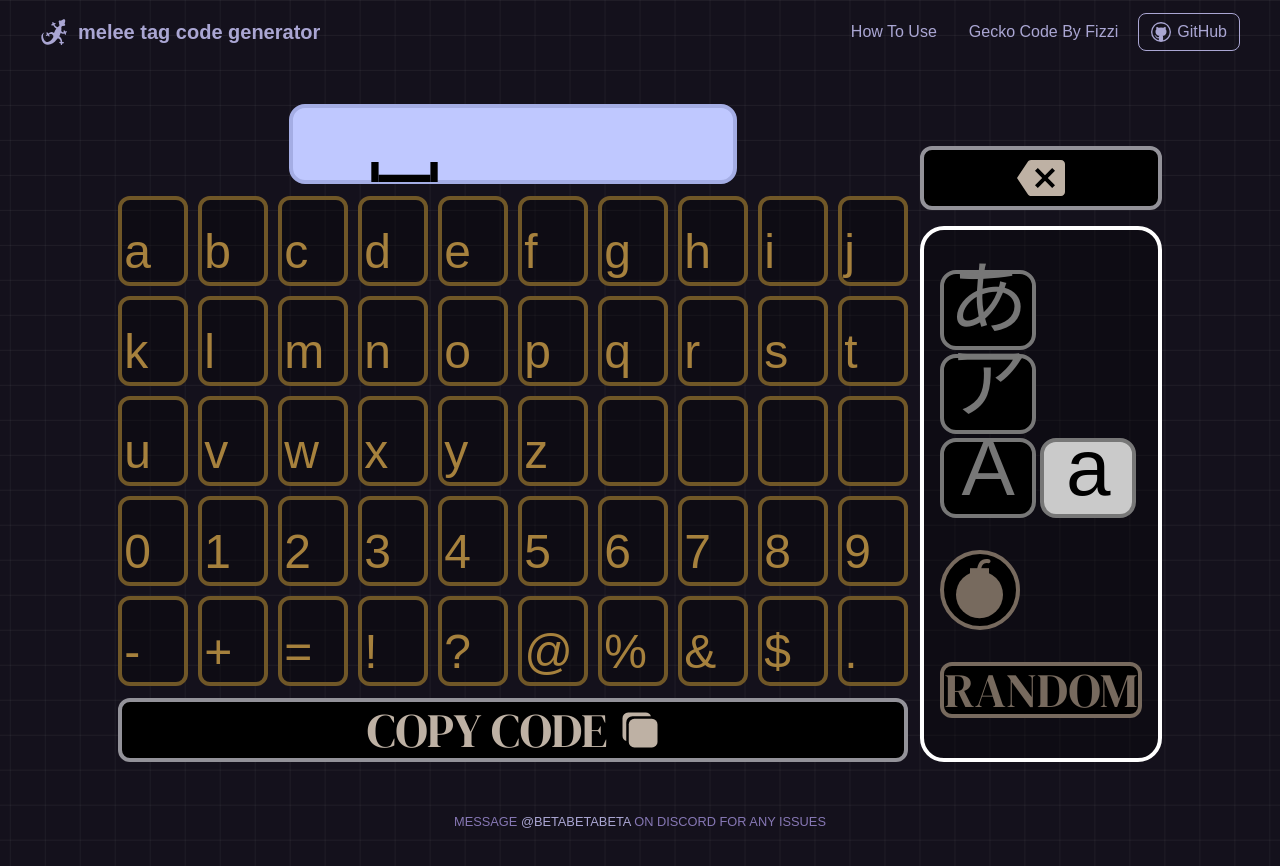
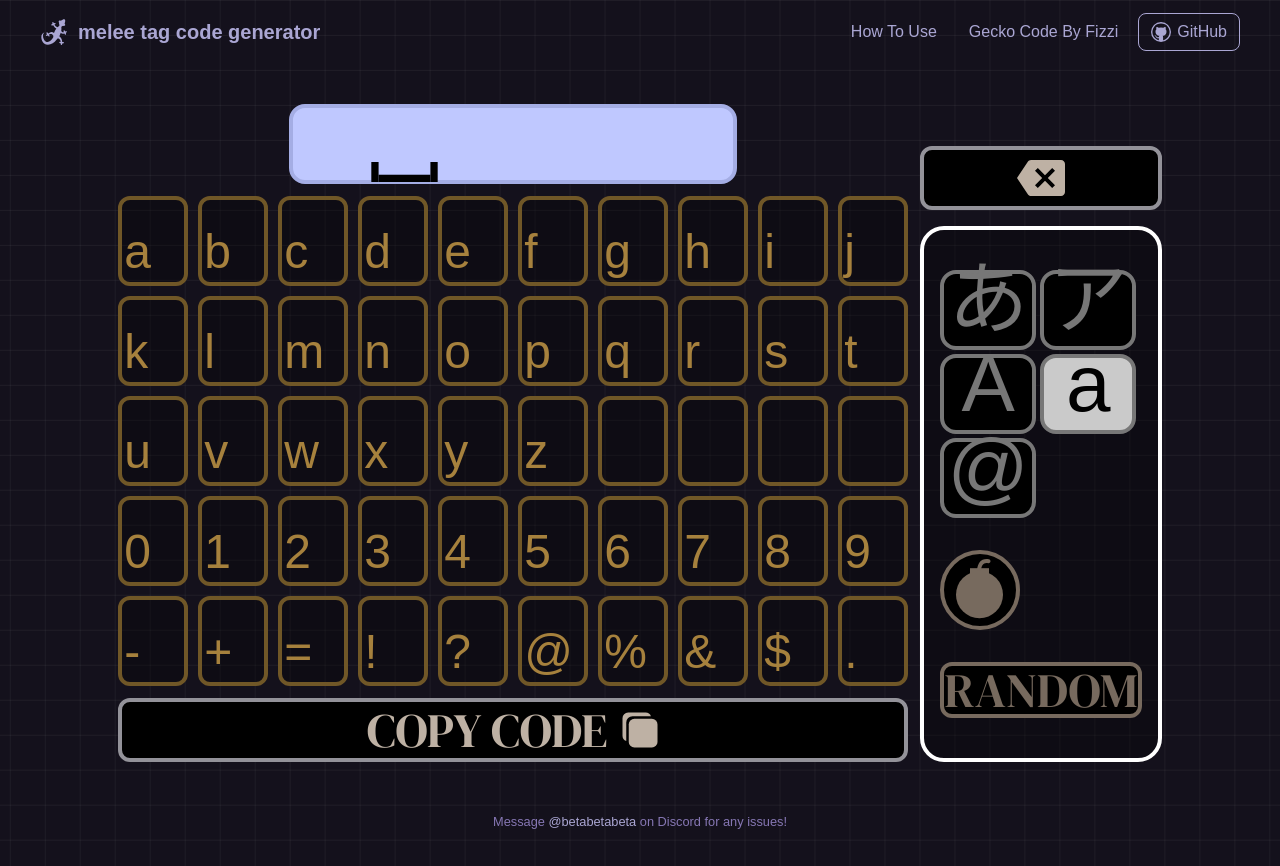
Before and after one commit to fborja44/slippi-tag-code-generator, a React (Vite) app: page / in a window 1280 px wide. Built offline with nearby package versions, Linux system fonts and the light colour scheme; a web font is replaced by a local one.

Commit message:
feat: symbol keyboard, sidebar component

```diff
--- a/src/components/App.tsx
+++ b/src/components/App.tsx
@@ -1,20 +1,11 @@
-import { KeyboardSet } from '../types/types';
-import useTagStore from '../store/tagStore';
-import { choice } from '../utils/utils';
 import CopyButton from './Button/CopyButton';
 import TagDisplay from './TagDisplay/TagDisplay';
-import tags from '../data/tags.json';
 import Header from './Header/Header';
 import Keyboard from './Keyboard/Keyboard';
-import AlphabetButton from './Menu/AlphabetButton/AlphabetButton';
-import ClearButton from './Menu/ClearButton/ClearButton';
-import MenuButton from './Menu/MenuButton/MenuButton';
-import { MdBackspace } from 'react-icons/md';
 import Footer from './Footer/Footer';
+import Sidebar from './Sidebar/Sidebar';
 
 const App = () => {
-	const { updateTag, backspace, setKeyboard } = useTagStore((state) => state);
-
 	return (
 		<>
 			<Header />
@@ -24,48 +15,7 @@ const App = () => {
 					<Keyboard />
 					<CopyButton />
 				</section>
-				<section className='container-col items-end gap-4 self-end'>
-					<MenuButton
-						icon={<MdBackspace />}
-						keyboardKey='Backspace'
-						onClick={backspace}
-					/>
-					<div className='w-full flex flex-col gap-8 bg-menu-bg border-4 border-white rounded-3xl px-4 py-10'>
-						<div className='flex flex-col gap-1 w-fit'>
-							<AlphabetButton
-								keyboardSet={KeyboardSet.hiragana}
-								character='あ'
-								onClick={() => setKeyboard(KeyboardSet.hiragana)}
-							/>
-							<AlphabetButton
-								keyboardSet={KeyboardSet.katakana}
-								character='ア'
-								onClick={() => setKeyboard(KeyboardSet.katakana)}
-							/>
-							<div className='container-row gap-1'>
-								<AlphabetButton
-									keyboardSet={KeyboardSet.englishUpper}
-									character='A'
-									onClick={() => setKeyboard(KeyboardSet.englishUpper)}
-								/>
-								<AlphabetButton
-									keyboardSet={KeyboardSet.englishLower}
-									character='a'
-									onClick={() => setKeyboard(KeyboardSet.englishLower)}
-								/>
-							</div>
-						</div>
-						<ClearButton />
-						<button
-							onClick={() =>
-								updateTag(choice(tags.filter((elem) => elem.length <= 4)))
-							}
-							className='bg-black border-4 border-menu-stone text-menu-stone rounded-xl uppercase font-serif text-5xl hover:bg-menu-yellow hover:text-black active:bg-menu-gold'
-						>
-							Random
-						</button>
-					</div>
-				</section>
+				<Sidebar />
 			</main>
 			<Footer />
 		</>
--- a/src/components/Footer/Footer.tsx
+++ b/src/components/Footer/Footer.tsx
@@ -1,9 +1,9 @@
 const Footer = () => {
 	return (
-		<footer className='h-[64px] container-center w-full pb-6 text-midnight-600 uppercase'>
+		<footer className='h-[64px] container-center w-full pb-6 text-midnight-600'>
 			<small>
 				Message <span className='text-midnight-400'>@betabetabeta</span> on
-				Discord for any issues
+				Discord for any issues!
 			</small>
 		</footer>
 	);
--- a/src/components/Keyboard/Keyboard.tsx
+++ b/src/components/Keyboard/Keyboard.tsx
@@ -6,6 +6,7 @@ import {
 	EnglishUpperKeyboard,
 	HiraganaKeyboard,
 	KatakanaKeyboard,
+	SymbolKeyboard,
 } from '../../data/keyboards';
 import useKeyPressed from '../../hooks/useKeyPressed';
 
@@ -32,6 +33,9 @@ const Keyboard = () => {
 		case KeyboardSet.katakana:
 			keyboardSet = KatakanaKeyboard;
 			break;
+		case KeyboardSet.symbol:
+			keyboardSet = SymbolKeyboard;
+			break;
 		default:
 			keyboardSet = EnglishUpperKeyboard;
 			break;
@@ -39,7 +43,7 @@ const Keyboard = () => {
 
 	return (
 		<div className='grid grid-cols-10 w-fit gap-2.5 flex-wrap'>
-			{Array.from(keyboardSet).map((character, i) => (
+			{keyboardSet.map((character, i) => (
 				<Key character={character} key={`key-${character}-${i}`} />
 			))}
 		</div>
--- /dev/null
+++ b/src/components/Sidebar/Sidebar.tsx
@@ -0,0 +1,66 @@
+import { KeyboardSet } from '../../types/types';
+import useTagStore from '../../store/tagStore';
+import { choice } from '../../utils/utils';
+import tags from '../../data/tags.json';
+import AlphabetButton from '../Menu/AlphabetButton/AlphabetButton';
+import ClearButton from '../Menu/ClearButton/ClearButton';
+import MenuButton from '../Menu/MenuButton/MenuButton';
+import { MdBackspace } from 'react-icons/md';
+
+const Sidebar = () => {
+	const { updateTag, backspace, setKeyboard } = useTagStore((state) => state);
+
+	return (
+		<section className='container-col items-end gap-4 self-end'>
+			<MenuButton
+				icon={<MdBackspace />}
+				keyboardKey='Backspace'
+				onClick={backspace}
+			/>
+			<div className='w-full flex flex-col gap-8 bg-menu-bg border-4 border-white rounded-3xl px-4 py-10'>
+				<div className='flex flex-col gap-1 w-fit'>
+					<div className='container-row gap-1'>
+						<AlphabetButton
+							keyboardSet={KeyboardSet.hiragana}
+							character='あ'
+							onClick={() => setKeyboard(KeyboardSet.hiragana)}
+						/>
+						<AlphabetButton
+							keyboardSet={KeyboardSet.katakana}
+							character='ア'
+							onClick={() => setKeyboard(KeyboardSet.katakana)}
+						/>
+					</div>
+					<div className='container-row gap-1'>
+						<AlphabetButton
+							keyboardSet={KeyboardSet.englishUpper}
+							character='A'
+							onClick={() => setKeyboard(KeyboardSet.englishUpper)}
+						/>
+						<AlphabetButton
+							keyboardSet={KeyboardSet.englishLower}
+							character='a'
+							onClick={() => setKeyboard(KeyboardSet.englishLower)}
+						/>
+					</div>
+					<AlphabetButton
+						keyboardSet={KeyboardSet.symbol}
+						character='@'
+						onClick={() => setKeyboard(KeyboardSet.symbol)}
+					/>
+				</div>
+				<ClearButton />
+				<button
+					onClick={() =>
+						updateTag(choice(tags.filter((elem) => elem.length <= 4)))
+					}
+					className='bg-black border-4 border-menu-stone text-menu-stone rounded-xl uppercase font-serif text-5xl hover:bg-menu-yellow hover:text-black active:bg-menu-gold'
+				>
+					Random
+				</button>
+			</div>
+		</section>
+	);
+};
+
+export default Sidebar;
--- a/src/data/keyboards.ts
+++ b/src/data/keyboards.ts
@@ -175,3 +175,61 @@ export const KatakanaKeyboard: string[] = [
 	'コ',
 	'オ',
 ];
+
+export const SymbolKeyboard: string[] = [
+	// Row 1
+	'-',
+	'+',
+	'=',
+	'!',
+	'?',
+	'@',
+	'%',
+	'&',
+	'$',
+	'.',
+	// Row 2
+	',',
+	':',
+	';',
+	"'",
+	'"',
+	'￥',
+	'*',
+	'/',
+	'~',
+	'|',
+	// Row 3
+	'%',
+	'(',
+	')',
+	'{',
+	'}',
+	'[',
+	']',
+	'<',
+	'>',
+	// Row 4
+	'#',
+	'・',
+	'^',
+	'_',
+	'ー',
+	'×',
+	' ',
+	' ',
+	' ',
+	' ',
+	// Row 5
+	' ',
+	' ',
+	' ',
+	' ',
+	' ',
+	' ',
+	' ',
+	' ',
+	' ',
+	' ',
+	' ',
+];
--- a/src/hooks/useKeyPressed.ts
+++ b/src/hooks/useKeyPressed.ts
@@ -5,6 +5,7 @@ import {
 	EnglishLowerKeyboard,
 	HiraganaKeyboard,
 	KatakanaKeyboard,
+	SymbolKeyboard,
 } from '../data/keyboards';
 
 const useKeyPressed = (key: string) => {
@@ -19,6 +20,15 @@ const useKeyPressed = (key: string) => {
 			e.preventDefault();
 
 			// Change Keyboards automatically
+			if (keyboard !== KeyboardSet.symbol) {
+				if (
+					!EnglishLowerKeyboard.includes(e.key.toLocaleLowerCase()) && // Prioritize English keyboard
+					SymbolKeyboard.includes(e.key.toLocaleLowerCase())
+				) {
+					setKeyboard(KeyboardSet.symbol);
+					addCharacter(e.key);
+				}
+			}
 			if (
 				keyboard !== KeyboardSet.englishLower &&
 				keyboard !== KeyboardSet.englishUpper
--- a/src/types/types.ts
+++ b/src/types/types.ts
@@ -3,4 +3,5 @@ export enum KeyboardSet {
 	englishLower = 'English Alphabet (Lowercase)',
 	hiragana = 'Japanese Hiragana',
 	katakana = 'Japanese Katakana',
+	symbol = 'Symbols',
 }
```
